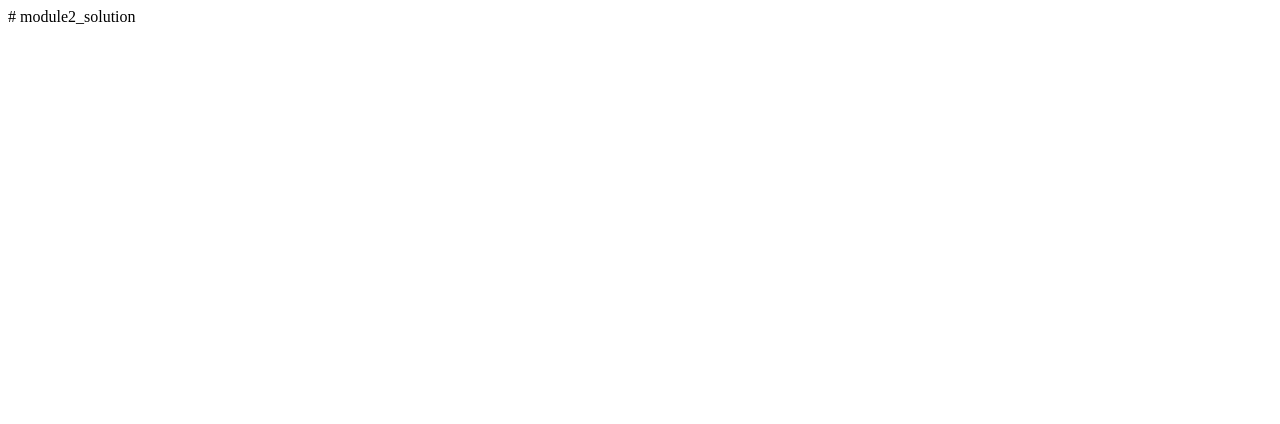
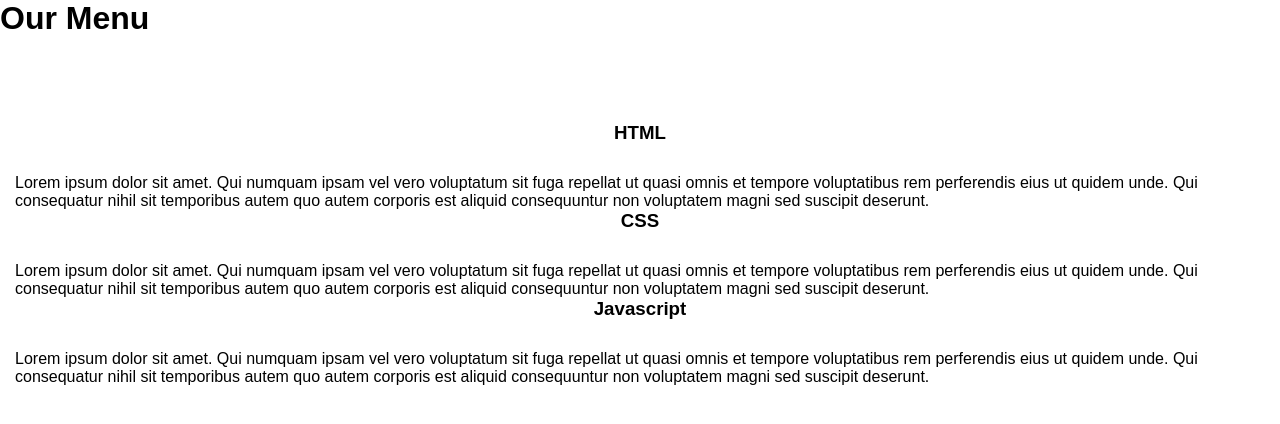
Before and after one commit to sara526/module2_solution, a plain HTML site: page Index.html in a window 1280 px wide. Drawn offline with Linux system fonts and the light colour scheme.

Commit message:
Update Index.html

```diff
--- a/Index.html
+++ b/Index.html
@@ -1,2 +1,29 @@
-# module2_solution
-<!doctype html>
+<!--new solution-->
+<!DOCTYPE html>
+<html>
+	<head>
+	<meta charset="utf-8">
+	<meta name="viewport" content="width=device-width, initial-scale=1">
+	<link rel="stylesheet" href="sTyle.css">
+	<title>Assignment Solution For Module2</title>
+	</head>
+	<body>
+		<h1>Our Menu</h1>
+		<div class="container">
+			<div class="row">
+				<div class="col-md-4" class="card">
+					<h3 id="color1" class="title">HTML</h3>
+					<p>Lorem ipsum dolor sit amet. Qui numquam ipsam vel vero voluptatum sit fuga repellat ut quasi omnis et tempore voluptatibus rem perferendis eius ut quidem unde. Qui consequatur nihil sit temporibus autem quo autem corporis est aliquid consequuntur non voluptatem magni sed suscipit deserunt.</p>
+				</div>
+				<div class="col-md-4" class="card">
+					<h3 id="color2" class="title">CSS</h3>
+					<p>Lorem ipsum dolor sit amet. Qui numquam ipsam vel vero voluptatum sit fuga repellat ut quasi omnis et tempore voluptatibus rem perferendis eius ut quidem unde. Qui consequatur nihil sit temporibus autem quo autem corporis est aliquid consequuntur non voluptatem magni sed suscipit deserunt.</p>
+				</div>
+				<div class="col-md-4" class="card">
+					<h3 id="color3" class="title">Javascript</h3>
+					<p>Lorem ipsum dolor sit amet. Qui numquam ipsam vel vero voluptatum sit fuga repellat ut quasi omnis et tempore voluptatibus rem perferendis eius ut quidem unde. Qui consequatur nihil sit temporibus autem quo autem corporis est aliquid consequuntur non voluptatem magni sed suscipit deserunt.</p>
+				</div>
+			</div>
+		</div>
+	</body>
+</html>
```
